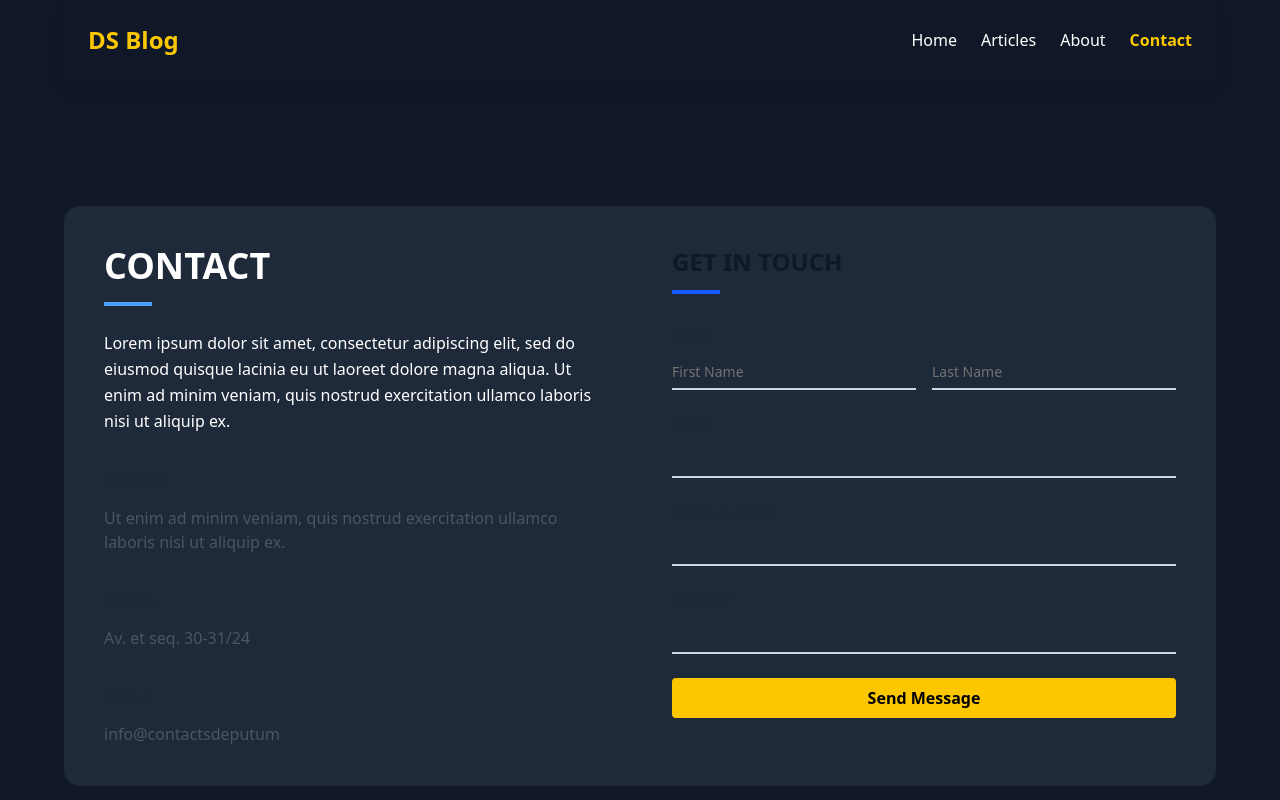
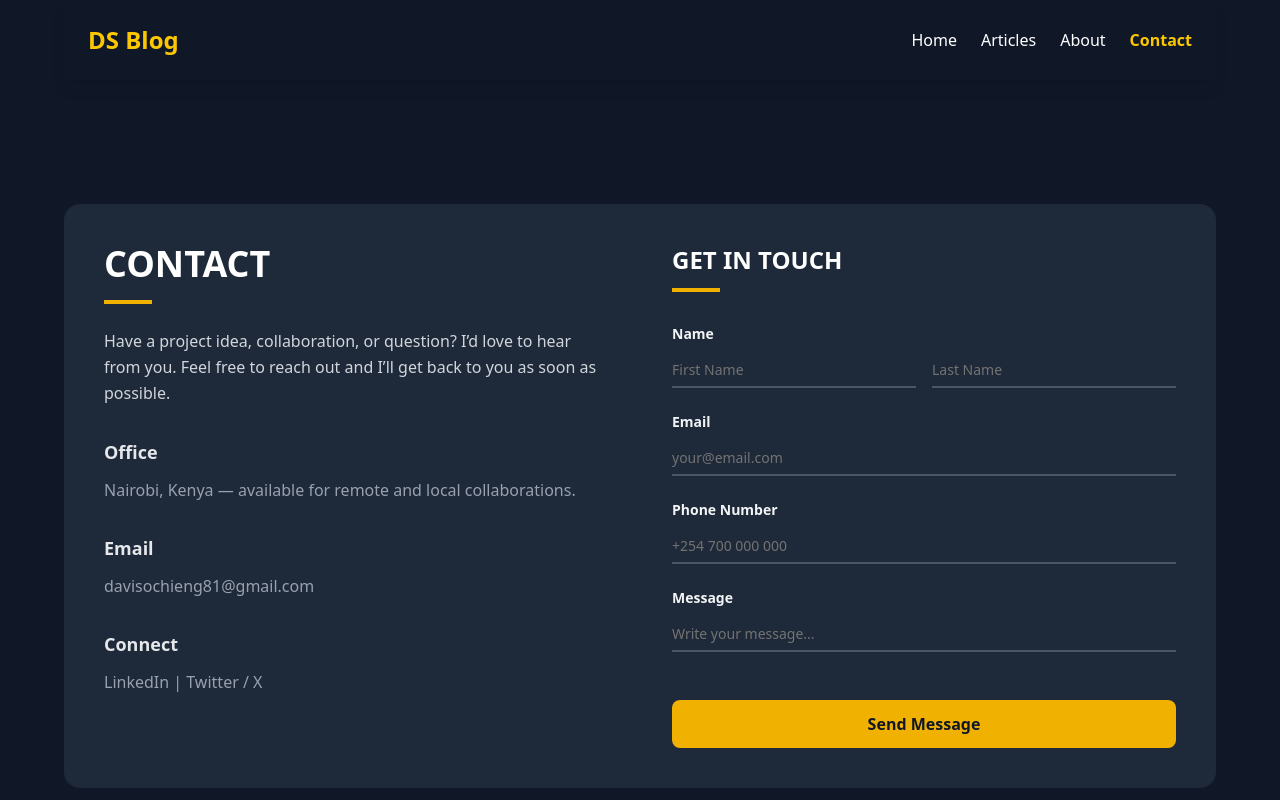
Before and after one commit to davis-ai/datascience-blog, a React (Vite) app: page /contact in a window 1280 px wide. Shown: the top 800 px of the page. Built offline with nearby package versions, Linux system fonts and the light colour scheme.

Commit message:
Updated the contact page; improves phrasing for clarity and proffesionalism

```diff
--- a/src/pages/contact.tsx
+++ b/src/pages/contact.tsx
@@ -10,99 +10,123 @@ export default function ContactPage() {
           <div>
             <h1 className="text-4xl text-white font-bold mb-6 relative">
               CONTACT
-              <div className="w-12 h-1 bg-blue-400 mt-4"></div>
+              <div className="w-12 h-1 bg-yellow-500 mt-4"></div>
             </h1>
-            <p className="text-white leading-relaxed mb-8">
-              Lorem ipsum dolor sit amet, consectetur adipiscing elit, sed do eiusmod
-              quisque lacinia eu ut laoreet dolore magna aliqua. Ut enim ad minim veniam,
-              quis nostrud exercitation ullamco laboris nisi ut aliquip ex.
+            <p className="text-gray-300 leading-relaxed mb-8">
+              Have a project idea, collaboration, or question? I’d love to hear from you.
+              Feel free to reach out and I’ll get back to you as soon as possible.
             </p>
           </div>
 
           <div className="space-y-8">
             <div>
-              <h3 className="text-lg font-semibold mb-3 text-gray-800">Adderit</h3>
-              <p className="text-gray-600">
-                Ut enim ad minim veniam, quis nostrud exercitation ullamco laboris nisi ut aliquip ex.
+              <h3 className="text-lg font-semibold mb-3 text-gray-200">Office</h3>
+              <p className="text-gray-400">
+                Nairobi, Kenya — available for remote and local collaborations.
               </p>
             </div>
 
             <div>
-              <h3 className="text-lg font-semibold mb-3 text-gray-800">Pilora</h3>
-              <p className="text-gray-600">Av. et seq. 30-31/24</p>
+              <h3 className="text-lg font-semibold mb-3 text-gray-200">Email</h3>
+              <p className="text-gray-400">
+                <a href="mailto:davisochieng81@gmail.com" className="hover:text-yellow-500">
+                  davisochieng81@gmail.com
+                </a>
+              </p>
             </div>
 
             <div>
-              <h3 className="text-lg font-semibold mb-3 text-gray-800">Email</h3>
-              <p className="text-gray-600">info@contactsdeputum</p>
+              <h3 className="text-lg font-semibold mb-3 text-gray-200">Connect</h3>
+              <p className="text-gray-400">
+                <a
+                  href="https://linkedin.com/in/davis-ochieng-621885387"
+                  target="_blank"
+                  rel="noopener noreferrer"
+                  className="hover:text-yellow-500 transition-colors"
+                >
+                  LinkedIn
+                </a>{" "}
+                |{" "}
+                <a
+                  href="https://twitter.com/davis_ochieng"
+                  target="_blank"
+                  rel="noopener noreferrer"
+                  className="hover:text-yellow-500 transition-colors"
+                >
+                  Twitter / X
+                </a>
+              </p>
             </div>
           </div>
         </div>
 
         {/* RIGHT SIDE - Contact Form */}
         <div className="space-y-8">
-          <h2 className="text-2xl font-bold relative">
+          <h2 className="text-2xl text-white font-bold relative">
             GET IN TOUCH
-            <div className="w-12 h-1 bg-blue-600 mt-3"></div>
+            <div className="w-12 h-1 bg-yellow-500 mt-3"></div>
           </h2>
 
           <form className="space-y-6">
             {/* Name - Two inputs side by side */}
             <div>
-              <label className="text-sm font-semibold text-gray-800 mb-2 block">
+              <label className="text-sm font-semibold text-gray-100 mb-2 block">
                 Name
               </label>
               <div className="grid grid-cols-2 gap-4">
                 <Input
                   type="text"
                   placeholder="First Name"
-                  className="bg-transparent border-0 border-b-2 border-gray-300 rounded-none px-0 focus:border-blue-600 focus:ring-0 transition-colors"
+                  className="bg-transparent text-gray-300 border-0 border-b-2 border-gray-600 rounded-none px-0 focus:border-yellow-500 focus:ring-0 transition-colors"
                 />
                 <Input
                   type="text"
                   placeholder="Last Name"
-                  className="bg-transparent border-0 border-b-2 border-gray-300 rounded-none px-0 focus:border-blue-600 focus:ring-0 transition-colors"
+                  className="bg-transparent text-gray-300 border-0 border-b-2 border-gray-600 rounded-none px-0 focus:border-yellow-500 focus:ring-0 transition-colors"
                 />
               </div>
             </div>
 
             {/* Email */}
             <div>
-              <label className="text-sm font-semibold text-gray-800 mb-2 block">
+              <label className="text-sm font-semibold text-gray-100 mb-2 block">
                 Email
               </label>
               <Input
                 type="email"
-                className="bg-transparent border-0 border-b-2 border-gray-300 rounded-none px-0 focus:border-blue-600 focus:ring-0 transition-colors"
+                placeholder="your@email.com"
+                className="bg-transparent text-gray-300 border-0 border-b-2 border-gray-600 rounded-none px-0 focus:border-yellow-500 focus:ring-0 transition-colors"
               />
             </div>
 
             {/* Phone Number */}
             <div>
-              <label className="text-sm font-semibold text-gray-800 mb-2 block">
-                Phone number
+              <label className="text-sm font-semibold text-gray-100 mb-2 block">
+                Phone Number
               </label>
               <Input
                 type="tel"
-                className="bg-transparent border-0 border-b-2 border-gray-300 rounded-none px-0 focus:border-blue-600 focus:ring-0 transition-colors"
+                placeholder="+254 700 000 000"
+                className="bg-transparent text-gray-300 border-0 border-b-2 border-gray-600 rounded-none px-0 focus:border-yellow-500 focus:ring-0 transition-colors"
               />
             </div>
 
-            {/* Manager */}
+            {/* Message */}
             <div>
-              <label className="text-sm font-semibold text-gray-800 mb-2 block">
-                Manager
+              <label className="text-sm font-semibold text-gray-100 mb-2 block">
+                Message
               </label>
               <Input
                 type="text"
-                className="bg-transparent border-0 border-b-2 border-gray-300 rounded-none px-0 focus:border-blue-600 focus:ring-0 transition-colors"
+                placeholder="Write your message..."
+                className="bg-transparent text-gray-300 border-0 border-b-2 border-gray-600 rounded-none px-0 focus:border-yellow-500 focus:ring-0 transition-colors"
               />
             </div>
 
             {/* Send Message Button */}
             <Button
               type="submit"
-              className="w-full"
+              className="w-full bg-yellow-500 text-gray-900 font-semibold hover:bg-yellow-600 transition-colors rounded-md py-3 mt-6"
             >
               Send Message
             </Button>
```
